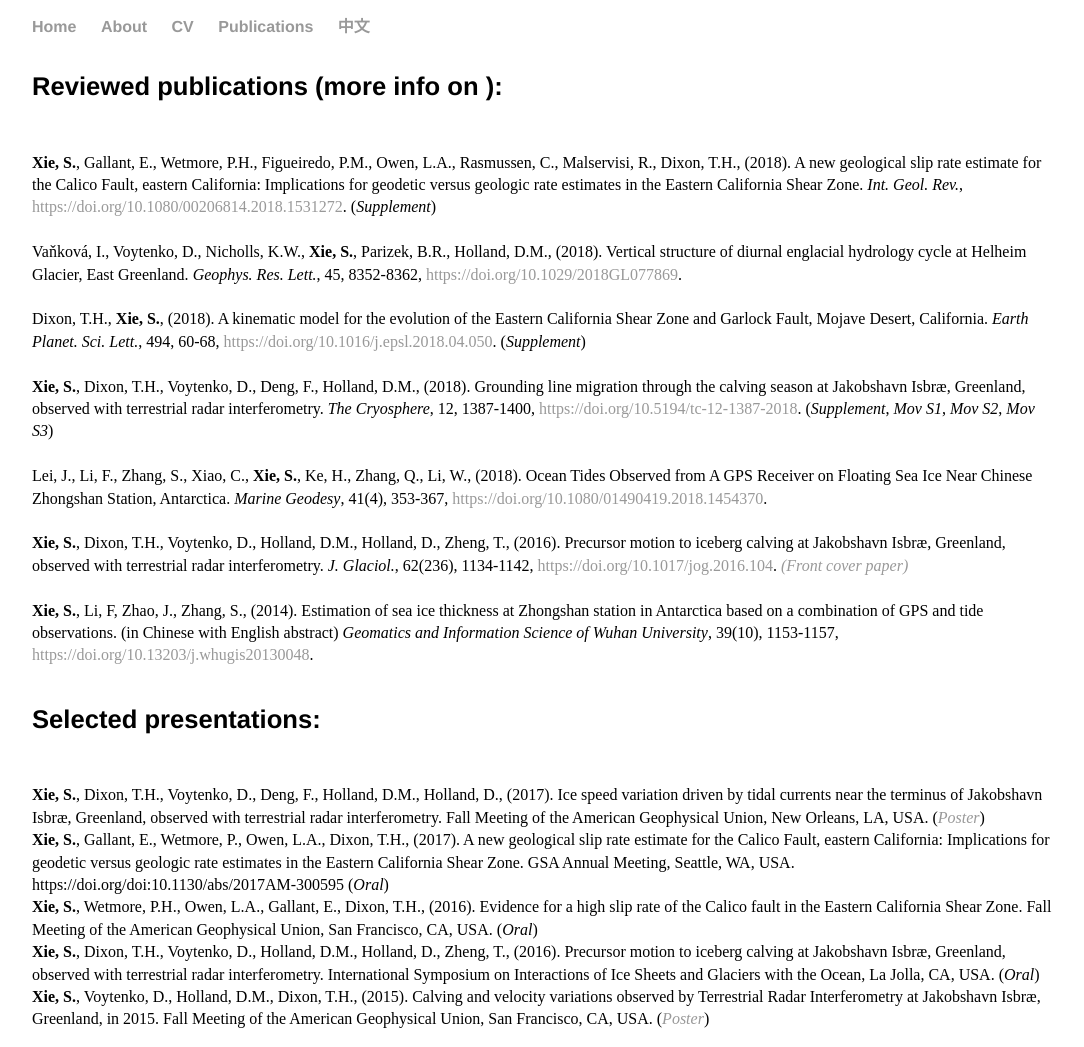
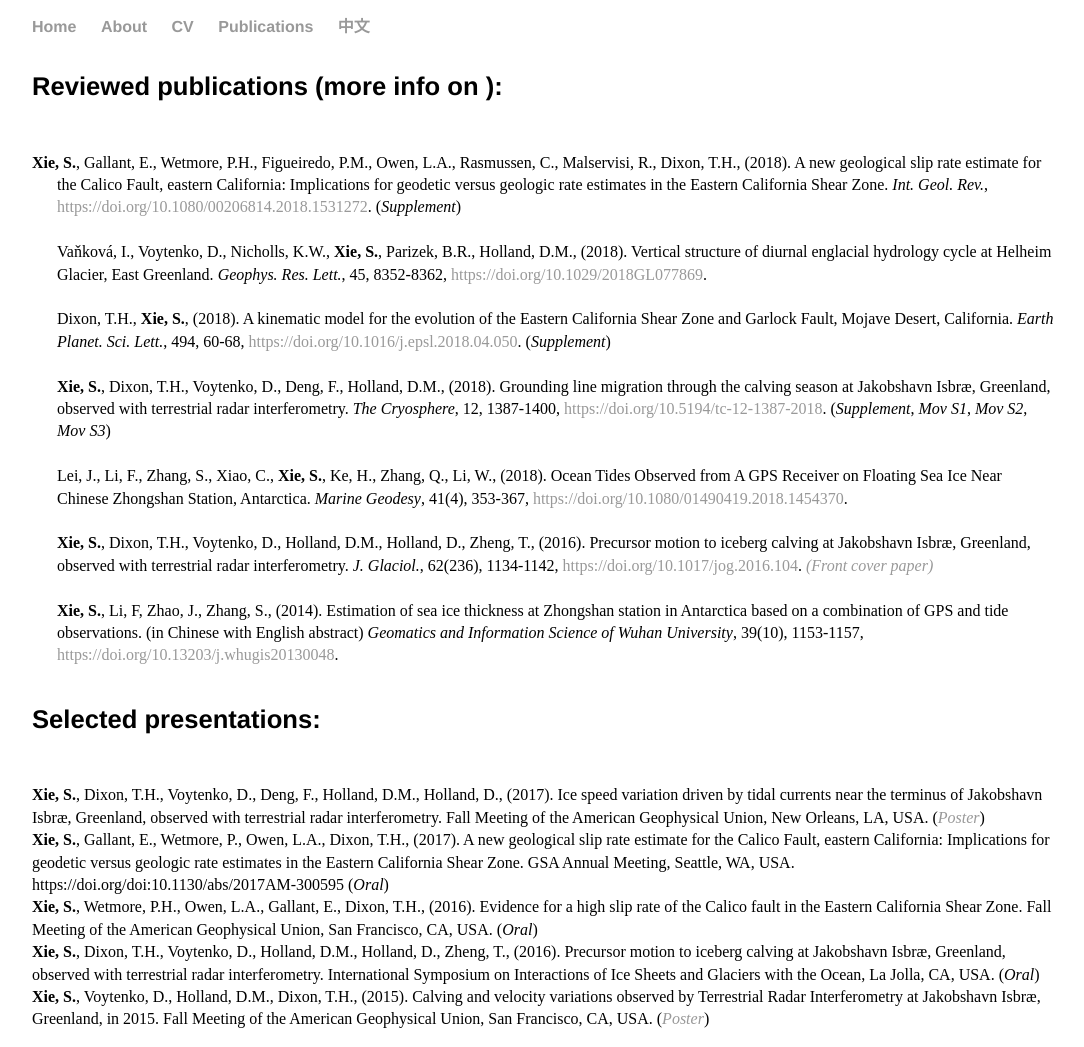
Before and after one commit to suruixie/suruixie.github.io, a Jekyll site: the page built from publications/index.html, in a window 1280 px wide. Shown: the whole page, without its empty margins (96-1180 px from the left). Built offline with Jekyll 4.4.1, drawn with Linux system fonts in a browser that asks for light colours; a style sheet for code colours, icons or effects is not loaded.

Commit message:
Update index.html

```diff
--- a/publications/index.html
+++ b/publications/index.html
@@ -5,7 +5,7 @@
 <link rel="stylesheet" href="https://cdn.rawgit.com/jpswalsh/academicons/master/css/academicons.min.css">
 <div class="publications">
 	<h4>Reviewed publications (more info on <a  href="https://scholar.google.com/citations?hl=en&user=kF4StsMAAAAJ&view_op=list_works"><i class="ai ai-google-scholar ai-2x"></i></a>): </h4>
-	<p style="font-size:1.0em;">
+	<p class="publist" style="font-size:1.0em;">
 		<strong>Xie, S.</strong>, Gallant, E., Wetmore, P.H., Figueiredo, P.M., Owen, L.A., Rasmussen, C., Malservisi, R., Dixon, T.H., (2018). A new geological slip rate estimate for the Calico Fault, eastern California: Implications for geodetic versus geologic rate estimates in the Eastern California Shear Zone. <em>Int. Geol. Rev.</em>, <a href="https://doi.org/10.1080/00206814.2018.1531272">https://doi.org/10.1080/00206814.2018.1531272</a>.  (<em><a href="../files/2018/Xie_2018_IGR_supp.pdf" style="color:#000000;">Supplement</a></em>)<br>
 		<br style="line-height:0.1em">
 		Vaňková, I., Voytenko, D., Nicholls, K.W., <strong>Xie, S.</strong>, Parizek, B.R., Holland, D.M., (2018). Vertical structure of diurnal englacial hydrology cycle at Helheim Glacier, East Greenland. <em>Geophys. Res. Lett.</em>, 45, 8352-8362, <a href="https://doi.org/10.1029/2018GL077869">https://doi.org/10.1029/2018GL077869</a>. <br>
```
